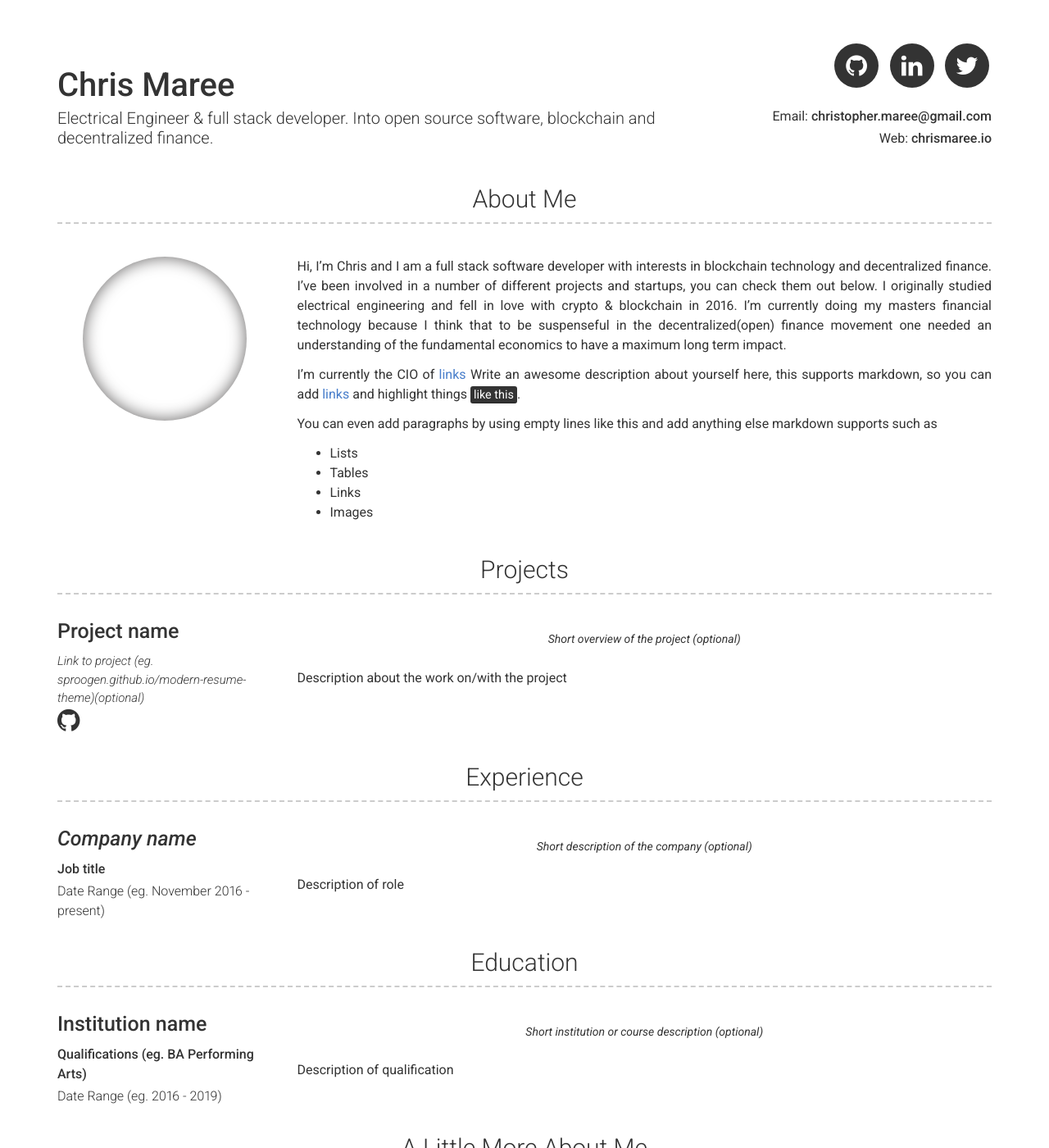
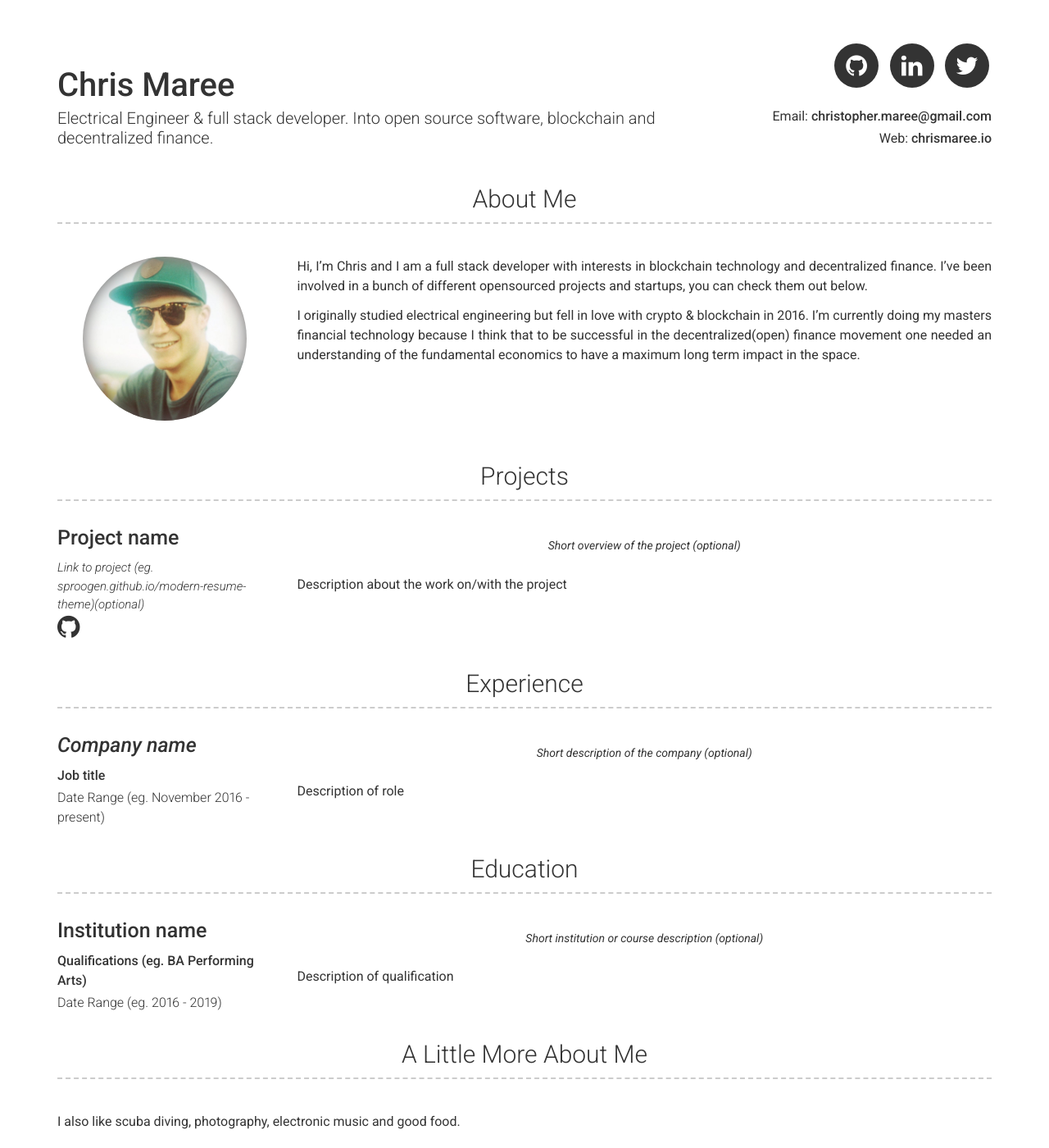
Before and after one commit to chrismaree/PersonalWebsite, a Jekyll site: the page built from index.md, in a window 1280 px wide and 1400 px high. Shown: the whole window at 82% size. Built offline with Jekyll 4.4.1, drawn with Linux system fonts in a browser that asks for light colours; some of the changed text lies outside the part shown.

Commit message:
Added more content

```diff
--- a/_config.yml
+++ b/_config.yml
@@ -15,18 +15,11 @@
 
 # About Section
 # about_title: About Me (Use this to override about section title)
-about_profile_image: Directory of profile image (eg. images/profilePic.jpg)
+about_profile_image: images/profilePic.jpg
 about_content: | # this will include new lines to allow paragraphs
-  Hi, I'm Chris and I am a full stack software developer with interests in blockchain technology and decentralized finance. I've been involved in a number of different projects and startups, you can check them out below. I originally studied electrical engineering and fell in love with crypto & blockchain in 2016. I'm currently doing my masters financial technology because I think that to be suspenseful in the decentralized(open) finance movement one needed an understanding of the fundamental economics to have a maximum long term impact.
+  Hi, I'm Chris and I am a full stack developer with interests in blockchain technology and decentralized finance. I've been involved in a bunch of different opensourced projects and startups, you can check them out below.
 
-  I'm currently the CIO of [links](http://foobar.com)
-  Write an awesome description about yourself here, this supports markdown, so you can add [links](http://foobar.com) and highlight things <mark>like this</mark>.
-
-  You can even add paragraphs by using empty lines like this and add anything else markdown supports such as
-    - Lists
-    - Tables
-    - Links
-    - Images
+  I originally studied electrical engineering but fell in love with crypto & blockchain in 2016. I'm currently doing my masters financial technology because I think that to be successful in the decentralized(open) finance movement one needed an understanding of the fundamental economics to have a maximum long term impact in the space.
 
 # Projects Section
 # projects_title: Projects #(Use this to override about projects section title)
@@ -40,9 +33,8 @@
 # More Section
 # more_title: A Little More About Me #(Use this to override about more section title)
 more_content: | # this will include new lines to allow paragraphs
-  This is where you can write a little more about yourself. You could title this section **Interests** and include some of your other interests.
+  I also like scuba diving, photography, electronic music and good food.
 
-  Or you could title it **Skills** and write a bit more about things that make you more desirable, like *leadership* or *teamwork*
 
 # Footer
 footer_show_references: true
```
